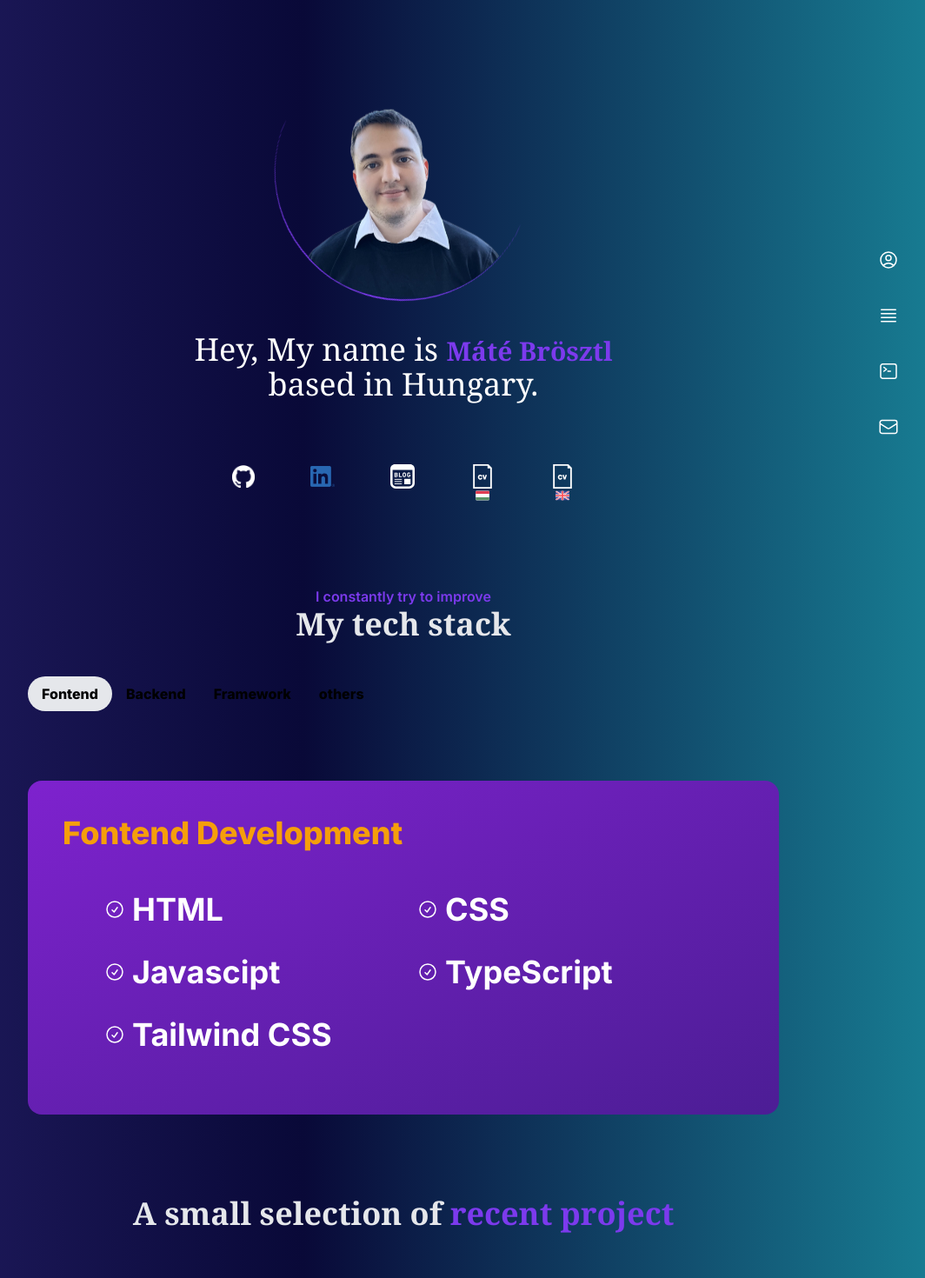
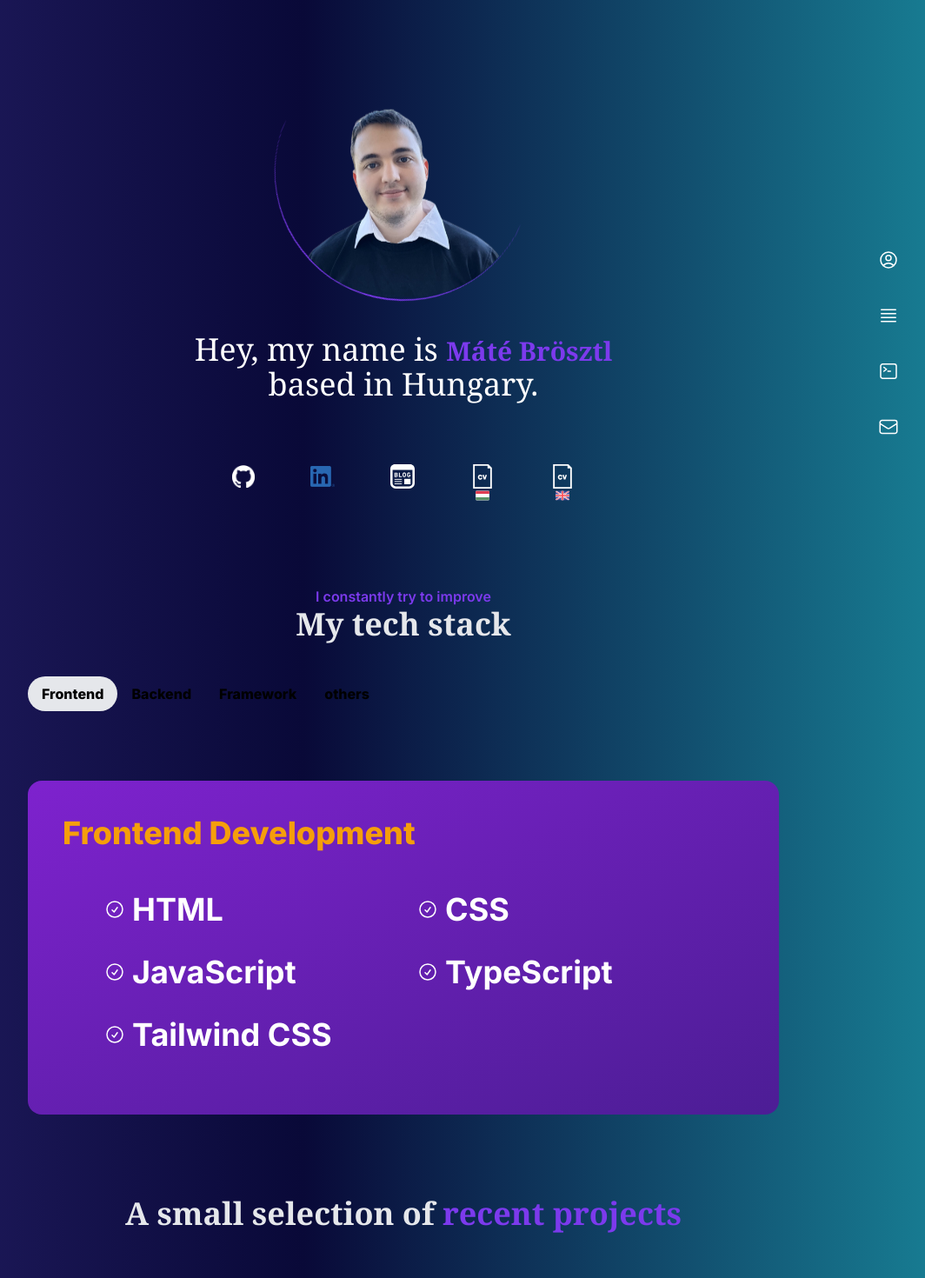
Before and after one commit to mate10106/portfolio, a Next.js app: page / in a window 1280 px wide. Shown: the top 1470 px of the page at 87% size, without its empty margins (176-1240 px from the left). Built offline with nearby package versions, Linux system fonts and the light colour scheme.

Commit message:
change text

```diff
--- a/src/components/BackgroundGradient.tsx
+++ b/src/components/BackgroundGradient.tsx
@@ -19,7 +19,7 @@ export function BackgroundGradientDemo() {
         />
       </div>
       <h1 className="text-center text-2xl lg:text-4xl text-white font-serif">
-        Hey, My name is{" "}
+        Hey, my name is{" "}
         <span className="font-bold text-3xl text-violet-600">Máté Brösztl</span>{" "}
         <br></br>based in Hungary.
       </h1>
--- a/src/components/Experience.tsx
+++ b/src/components/Experience.tsx
@@ -6,11 +6,11 @@ export function Experience() {
   <></>;
   const tabs = [
     {
-      title: "Fontend",
-      value: "Fontend",
+      title: "Frontend",
+      value: "Frontend",
       content: (
         <div className="w-full max-lg:text-center overflow-hidden relative h-96 rounded-2xl p-10 text-2xl max-sm:text-sm lg:text-4xl font-bold text-white bg-gradient-to-br from-purple-700 to-violet-900">
-          <p className="experience--title">Fontend Development</p>
+          <p className="experience--title">Frontend Development</p>
           <FrontendContent />
         </div>
       ),
@@ -110,7 +110,7 @@ const FrontendContent = () => {
               d="M9 12.75 11.25 15 15 9.75M21 12a9 9 0 1 1-18 0 9 9 0 0 1 18 0Z"
             />
           </svg>
-          <h1>Javascipt</h1>
+          <h1>JavaScript</h1>
         </div>
         <div className="flex p-4 items-center gap-2">
           <svg
@@ -337,7 +337,7 @@ const OthersConent = () => {
             d="M9 12.75 11.25 15 15 9.75M21 12a9 9 0 1 1-18 0 9 9 0 0 1 18 0Z"
           />
         </svg>
-        <h1>Git</h1>
+        <h1>git</h1>
       </div>
     </div>
   );
--- a/src/components/Projects.tsx
+++ b/src/components/Projects.tsx
@@ -22,7 +22,7 @@ const Projects = () => {
       <div id="project" className="opacity-0 p-8">
         <h1 className="font-bold text-4xl mb-4 text-center text-gray-200 font-serif">
           A small selection of{" "}
-          <span className="text-violet-600"> recent project</span>
+          <span className="text-violet-600"> recent projects</span>
         </h1>
         <div className="lg:mt-28 grid grid-cols-2 lg:gap-40 max-lg:grid-cols-1 max-lg:space-y-12 justify-evenly max-[840px]:gap-12">
           {projects.map(
```
